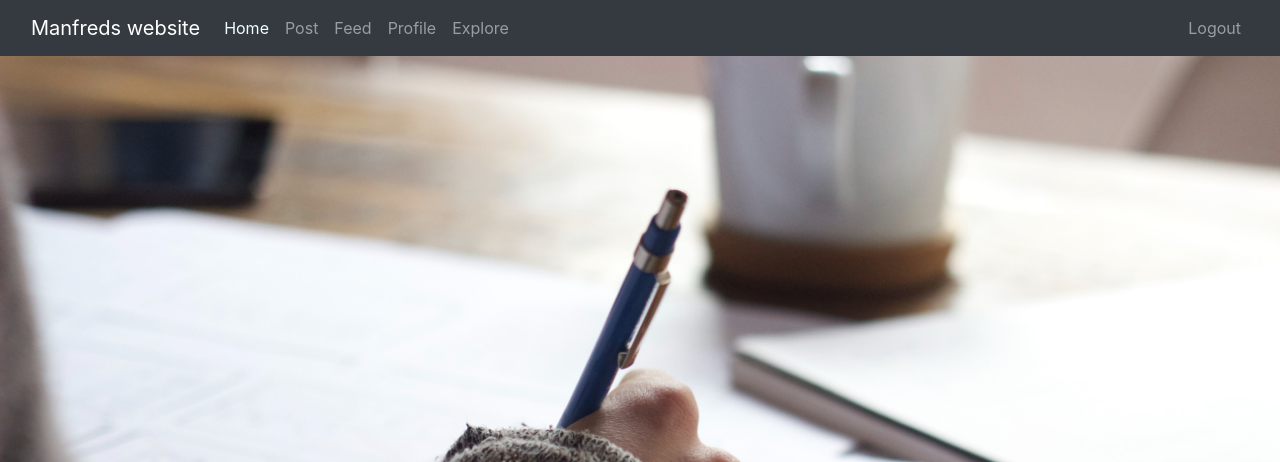
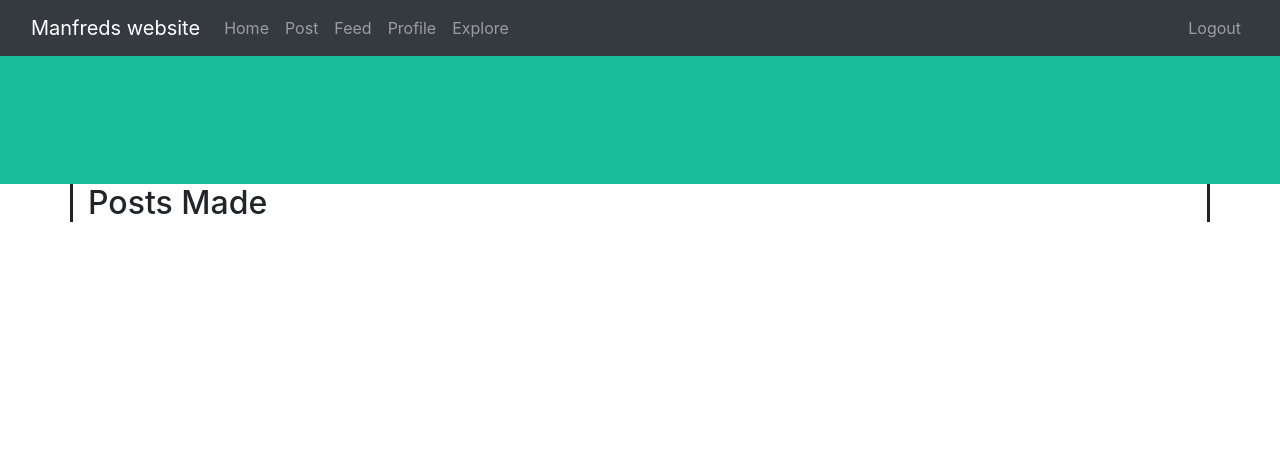
Before and after one commit to ManfredAr/DjangoWebsite, a Django app: template ToDoSite/account/templates/account/profile.html in a window 1280 px wide. Shown: the top 462 px of the page. Run offline with Django 3.2, Linux system fonts and the light colour scheme; the template is opened without the code that fills it, so the values that code supplies are empty.

Commit message:
Created a profile page which displays name and posts created

```diff
--- a/ToDoSite/account/templates/account/profile.html
+++ b/ToDoSite/account/templates/account/profile.html
@@ -1 +1,32 @@
-{% extends 'home/base.html' %}
+{% extends "home/base.html" %}
+{%load static%}
+
+{% block main %}
+
+<body>
+</body>
+
+{% endblock %}
+
+{% block style %}
+<link rel="stylesheet" type="text/css" media="screen" href="{%static 'css/profile.css'%}">
+{% endblock %}
+
+{% block content %}
+<div class="header">
+    <h1>{{user.username}}</h1>
+</div>
+
+<div class="container">
+    <h2>Posts Made</h2>
+    {% for post in posts %}
+        <div class="lines">
+            <div>
+                <a href="/profile">{{ user.username }}</a> | {{ post.time|timesince }}<br>
+                {{ post.text }}
+            </div>
+        </div>
+    {% endfor %}
+</div>
+
+{% endblock %}
--- a/ToDoSite/account/views.py
+++ b/ToDoSite/account/views.py
@@ -1,5 +1,7 @@
 from django.shortcuts import render
+from post.models import post
 
 # Create your views here.
 def profile(request):
-    return render(request, 'account/profile.html', {})
+    Posts = post.objects.filter(user=request.user).order_by('-time')
+    return render(request, 'account/profile.html', {'posts': Posts})
--- /dev/null
+++ b/ToDoSite/static/css/profile.css
@@ -0,0 +1,19 @@
+.header {
+    padding: 60px;
+    text-align: center;
+    background: #1abc9c;
+    color: white;
+    font-size: 30px;
+  }
+
+  .container {
+    border-top-style: none;
+    border-right-style: solid;
+    border-bottom-style: none;
+    border-left-style: solid;
+  }
+
+  .lines {
+    border-top-style: solid;
+    border-width: thin;
+  }
```
